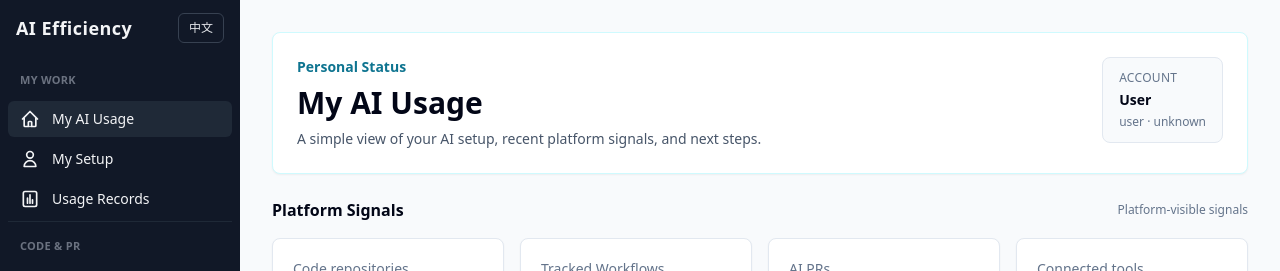
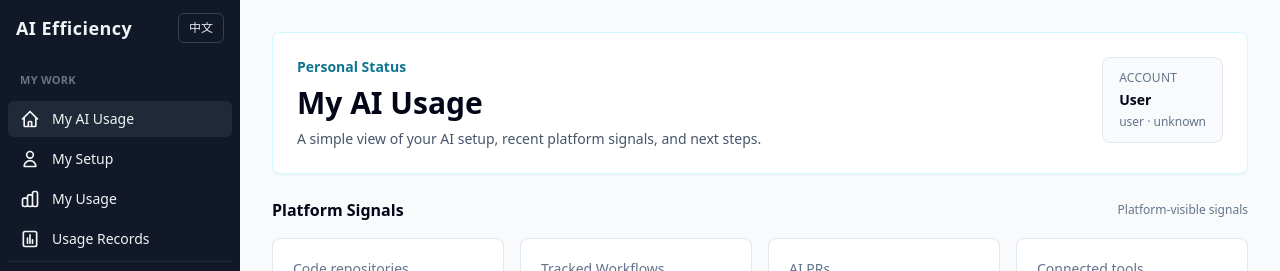
Before and after one commit to LichKing-2234/ai-efficiency, a Vue app in the folder frontend/: page / in a window 1280 px wide. Shown: the top 271 px of the page. Built offline with nearby package versions, Linux system fonts and the light colour scheme; no server answers; sample sign-in values are in the browser's storage.

Commit message:
feat(frontend): add sidebar navigation entry for /user/usage page

```diff
--- a/frontend/src/components/AppSidebar.vue
+++ b/frontend/src/components/AppSidebar.vue
@@ -72,6 +72,19 @@ function handleNavigate() {
             d="M16 7a4 4 0 11-8 0 4 4 0 018 0zM12 14a7 7 0 00-7 7h14a7 7 0 00-7-7z" />
         </svg>
         {{ t('nav.mySetup') }}
+      </RouterLink>
+
+      <RouterLink
+        to="/user/usage"
+        class="flex items-center rounded-md px-3 py-2 text-sm font-medium hover:bg-gray-800"
+        active-class="bg-gray-800"
+        @click="handleNavigate"
+      >
+        <svg class="mr-3 h-5 w-5" fill="none" stroke="currentColor" viewBox="0 0 24 24">
+          <path stroke-linecap="round" stroke-linejoin="round" stroke-width="2"
+            d="M9 19v-6a2 2 0 00-2-2H5a2 2 0 00-2 2v6a2 2 0 002 2h2a2 2 0 002-2zm0 0V9a2 2 0 012-2h2a2 2 0 012 2v10m-6 0a2 2 0 002 2h2a2 2 0 002-2m0 0V5a2 2 0 012-2h2a2 2 0 012 2v14a2 2 0 01-2 2h-2a2 2 0 01-2-2z" />
+        </svg>
+        {{ t('nav.myUsageTrend') }}
       </RouterLink>
 
       <RouterLink
--- a/frontend/src/i18n.ts
+++ b/frontend/src/i18n.ts
@@ -13,6 +13,7 @@ const messages = {
     'nav.codeSection': 'Code & PR',
     'nav.myUsage': 'My AI Usage',
     'nav.mySetup': 'My Setup',
+    'nav.myUsageTrend': 'My Usage',
     'nav.usageRecords': 'Usage Records',
     'nav.codeRepositories': 'Code Repositories',
     'nav.userManagement': 'Users & Access',
@@ -627,6 +628,7 @@ const messages = {
     'nav.codeSection': '代码与 PR',
     'nav.myUsage': '我的 AI 使用中心',
     'nav.mySetup': '我的接入',
+    'nav.myUsageTrend': '我的用量',
     'nav.usageRecords': '使用记录',
     'nav.codeRepositories': '代码仓库',
     'nav.userManagement': '用户与接入',
```
